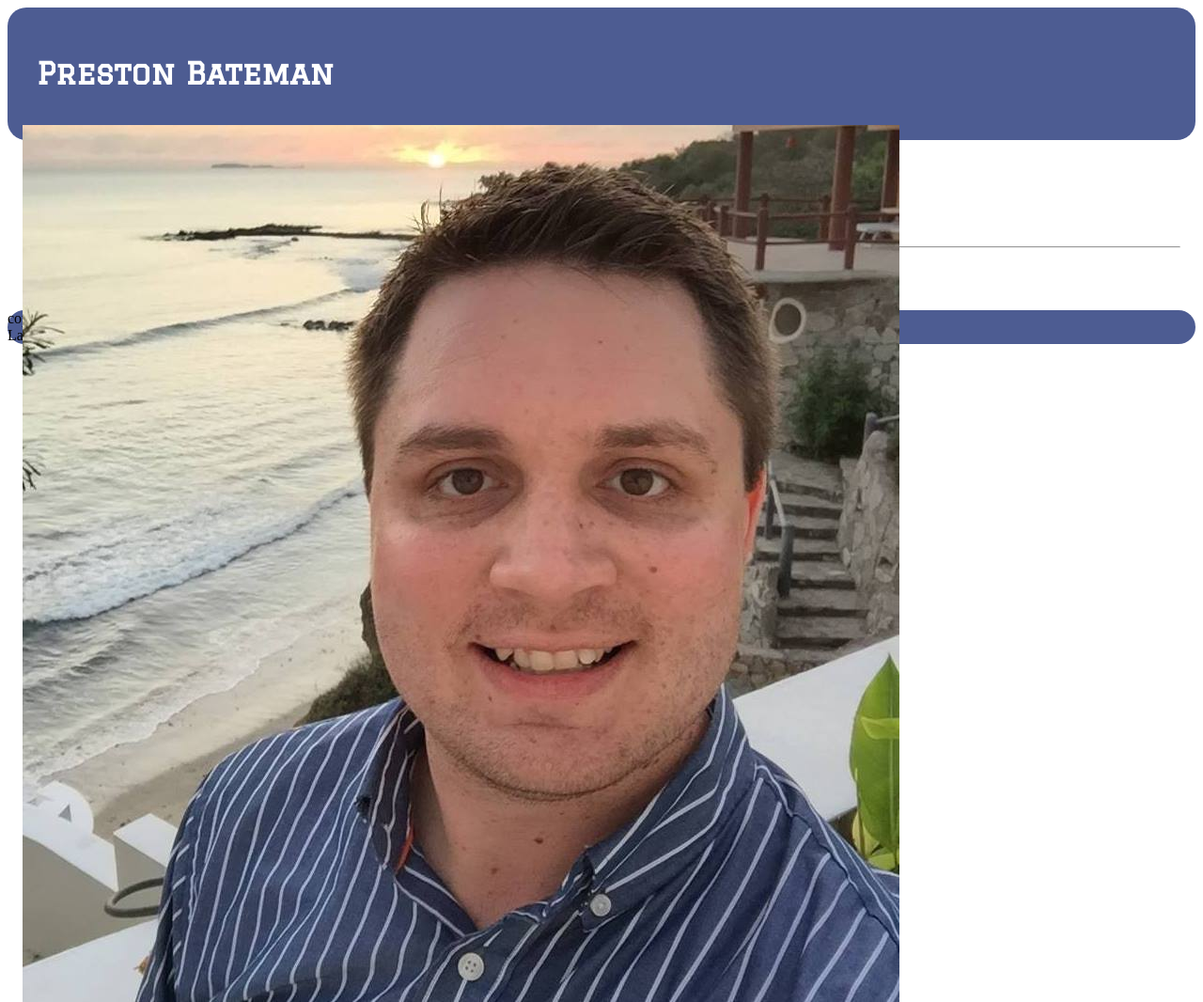
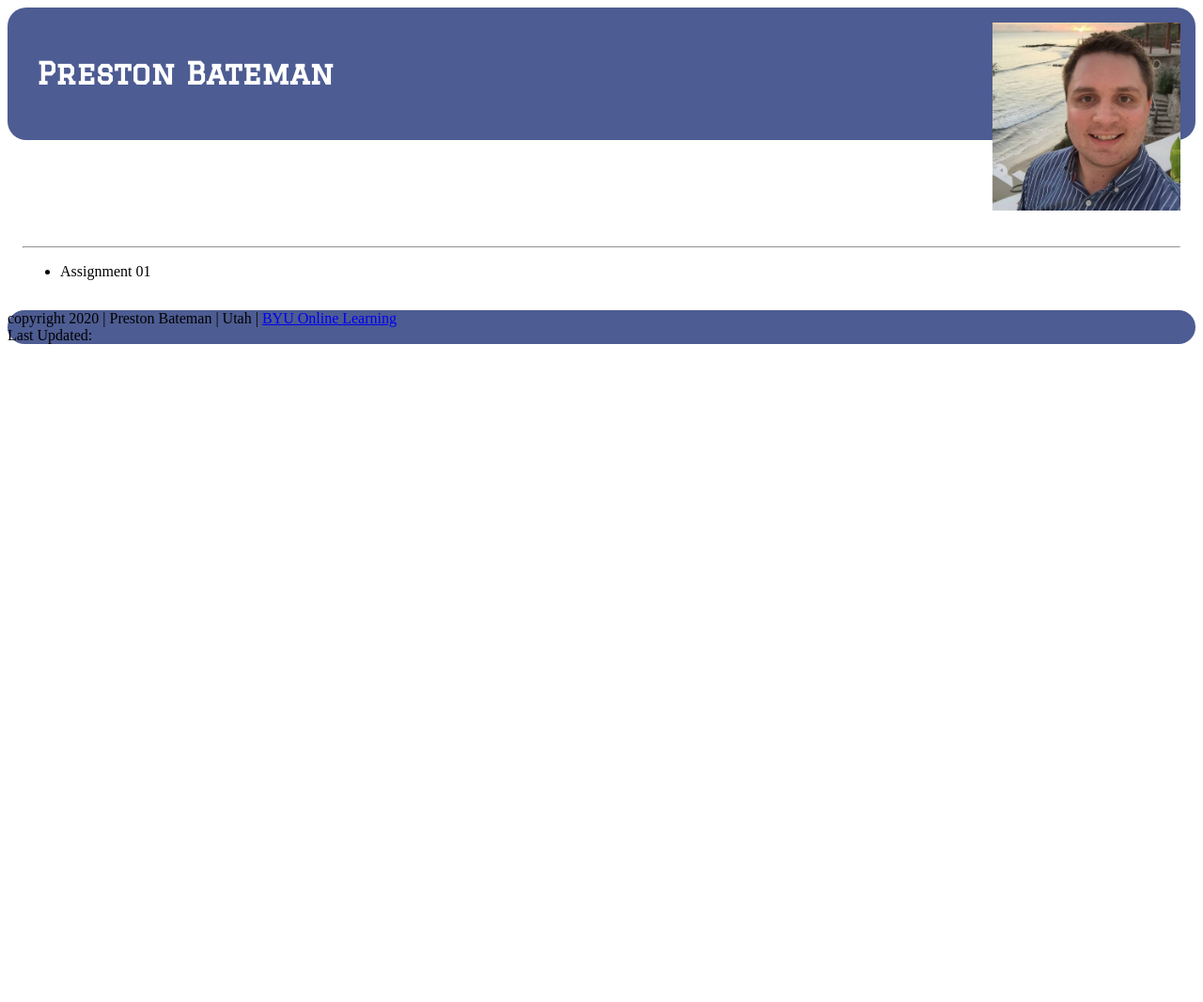
Before and after one commit to bateman-preston/bateman-preston.gethub.io, a plain HTML site: page index.html in a window 1280 px wide. Shown: the whole page at 94% size. After the commit the page ends 800 px from the top, so only its background shows below. Drawn offline with Linux system fonts and the light colour scheme.

Commit message:
second try

```diff
--- a/index.html
+++ b/index.html
@@ -13,10 +13,10 @@
 
 <body>
     <header>
+        <img src="myself.jpg" alt="A Picture of Me">
         <h1>
             Preston Bateman
         </h1>
-        <img src="myself.jpg" alt="A Picture of Me">
     </header>
     <section>
         <h2>Assignment Portal CIT230</h2>
--- a/styles.css
+++ b/styles.css
@@ -18,7 +18,8 @@ footer{
 
 }
 img{
-    position: absolute;
+    float: right;
+    width: 200px;
 
 }
 .footertext{
```
